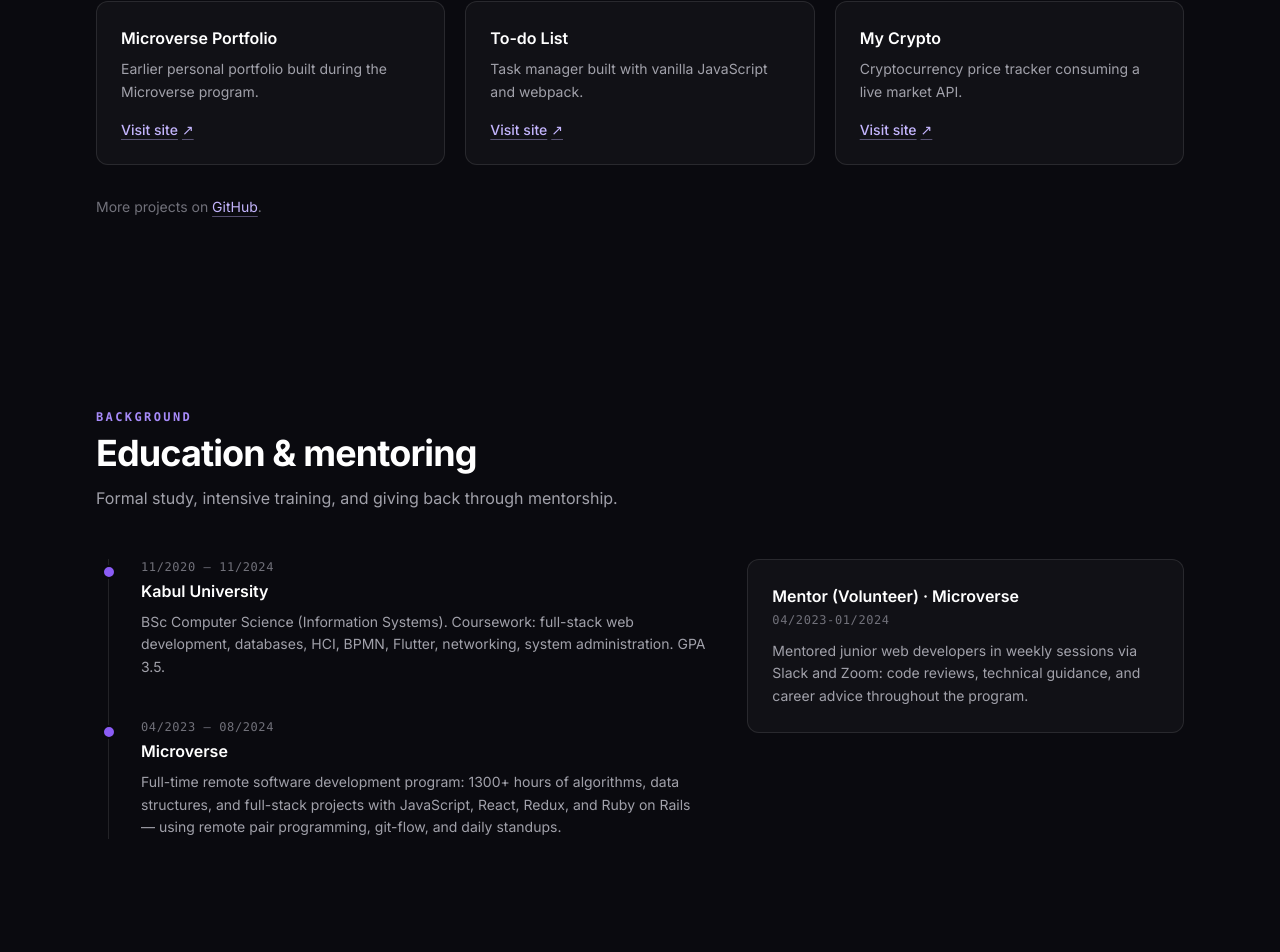
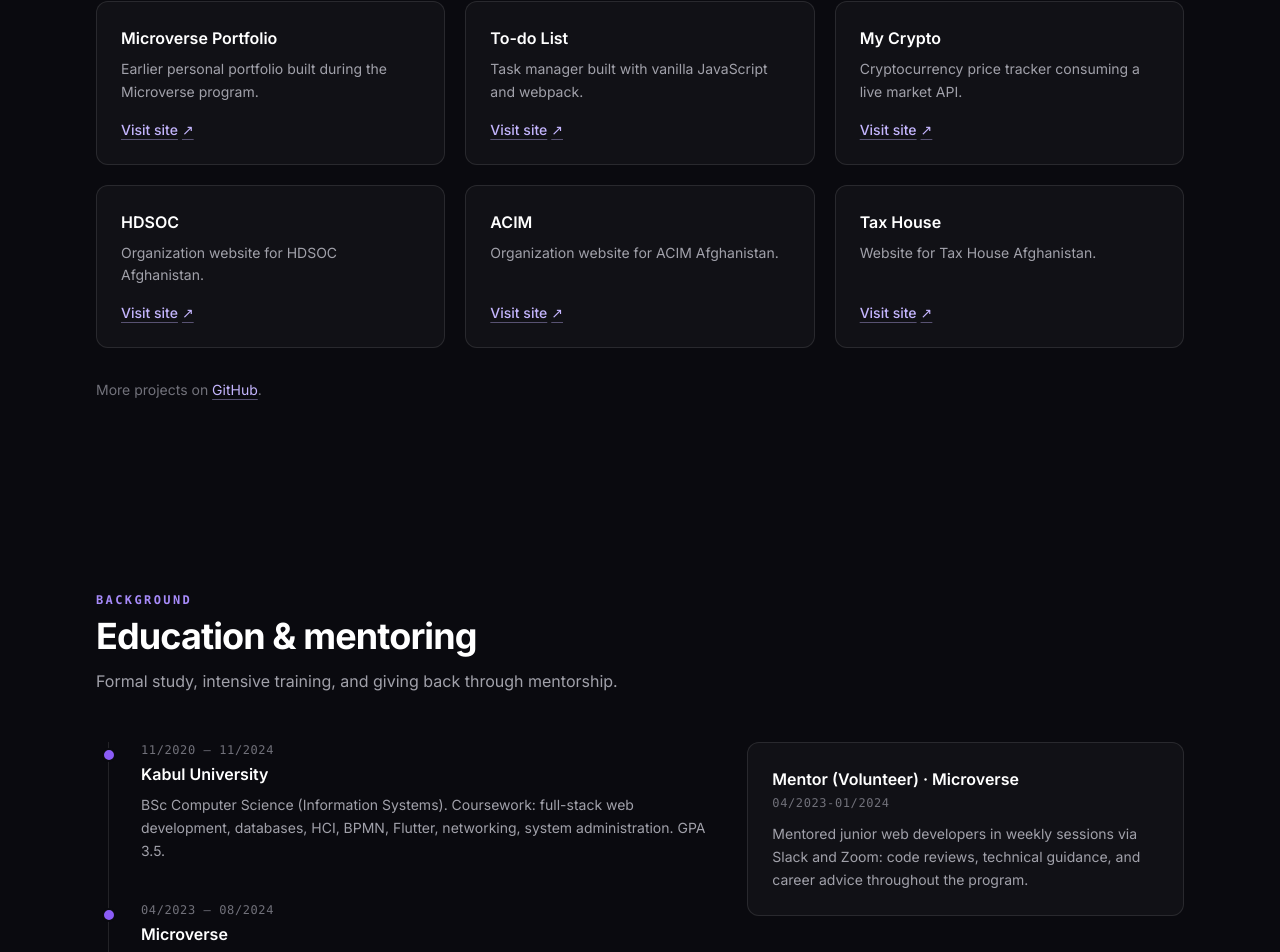
Before and after one commit to najibullahjafari/BG, a React (Vite) app: page / in a window 1280 px wide. Shown: the part 6229-7181 px from the top of the page. Built offline with nearby package versions, Linux system fonts and the light colour scheme.

Commit message:
Add three organization websites to projects: HDSOC, ACIM, and Tax House

```diff
--- a/src/data/resume.js
+++ b/src/data/resume.js
@@ -211,6 +211,21 @@
             description: "Cryptocurrency price tracker consuming a live market API.",
             url: "https://tiny-sfogliatella-1f3791.netlify.app/"
         },
+        {
+            name: "HDSOC",
+            description: "Organization website for HDSOC Afghanistan.",
+            url: "https://hdsoc.af"
+        },
+        {
+            name: "ACIM",
+            description: "Organization website for ACIM Afghanistan.",
+            url: "https://acim.af"
+        },
+        {
+            name: "Tax House",
+            description: "Website for Tax House Afghanistan.",
+            url: "https://taxhouse.af"
+        },
     ],
     mentoring: {
         organization: "Microverse",
```
